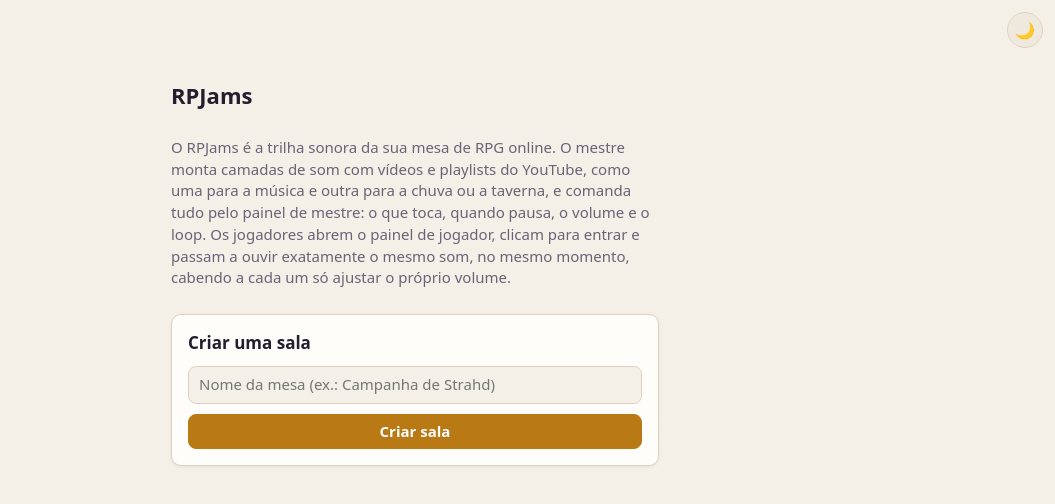
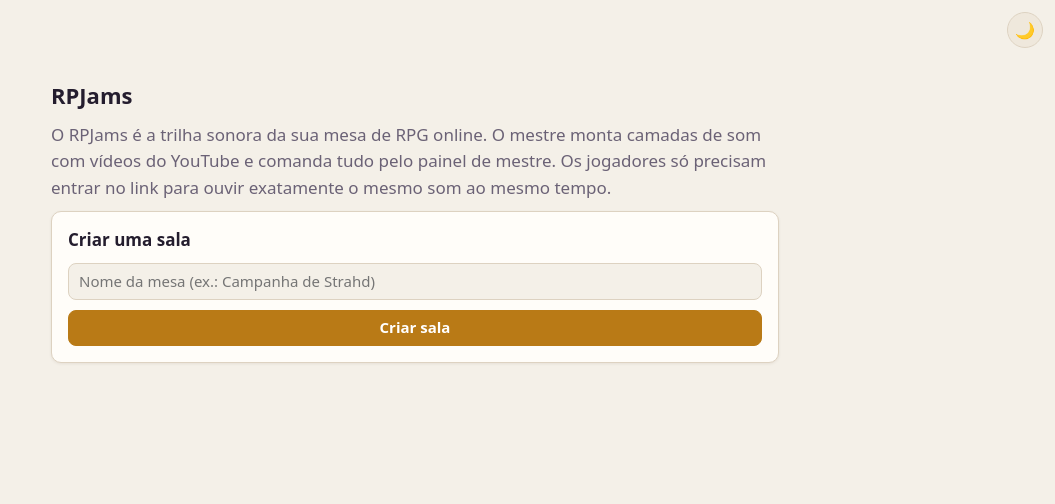
Before and after one commit to luisnovaes-bot/RPJams, a Next.js app: page / in a window 1280 px wide. Shown: the top 504 px of the page, without its empty margins (225-1280 px from the left). Built offline with nearby package versions, Linux system fonts and the light colour scheme.

Commit message:
Shorter home texts, larger intro and a wider home screen
Co-Authored-By: Claude Opus 5.5 (1M context) <noreply@anthropic.com>

```diff
--- a/app/globals.css
+++ b/app/globals.css
@@ -131,3 +131,5 @@ button.add-layer-button:hover { border-color: var(--accent); color: var(--accent
 .layer-scroll { flex: 1 1 auto; min-height: 0; overflow-y: auto; display: flex; flex-direction: column; gap: 2px; margin-right: -6px; padding-right: 6px; }
 .now-top { display: flex; align-items: center; justify-content: space-between; gap: 10px; }
 .loop-btn { flex: none; font-size: 13px; padding: 4px 10px; }
+.center.home { max-width: 760px; }
+.intro { font-size: 17px; line-height: 1.55; margin: 0; }
--- a/app/page.tsx
+++ b/app/page.tsx
@@ -44,16 +44,14 @@ export default function Home() {
   }
 
   return (
-    <main className="center stack">
+    <main className="center home stack">
       <div className="corner">
         <ThemeToggle />
       </div>
       <h1>RPJams</h1>
-      <p className="muted">
-        O RPJams é a trilha sonora da sua mesa de RPG online. O mestre monta camadas de som com vídeos e playlists do YouTube, como uma
-        para a música e outra para a chuva ou a taverna, e comanda tudo pelo painel de mestre: o que toca, quando pausa, o volume e o
-        loop. Os jogadores abrem o painel de jogador, clicam para entrar e passam a ouvir exatamente o mesmo som, no mesmo momento,
-        cabendo a cada um só ajustar o próprio volume.
+      <p className="muted intro">
+        O RPJams é a trilha sonora da sua mesa de RPG online. O mestre monta camadas de som com vídeos do YouTube e comanda tudo pelo
+        painel de mestre. Os jogadores só precisam entrar no link para ouvir exatamente o mesmo som ao mesmo tempo.
       </p>
 
       {created ? (
@@ -61,10 +59,8 @@ export default function Home() {
           <h2>Sala “{created.name}” criada</h2>
           <p className="muted">
             Cada sala tem dois links. O link de mestre abre o painel de controle, onde você monta as camadas, escolhe as faixas e comanda
-            o som da mesa. Guarde-o como uma senha: quem tiver esse link controla a sala, e ele não pode ser recuperado. O link dos
-            jogadores é o que você manda para o grupo. Ele abre só o painel de ouvir, onde cada pessoa entra com um nome, ajusta o
-            próprio volume e acompanha o que você toca, sem ver o nome das faixas. A sala fica salva, então os mesmos links servem para
-            todas as sessões.
+            o som da mesa. Quem tiver esse link controla a sala. O link dos jogadores é o que você manda para o grupo. Ele abre só a tela
+            para ouvir. A sala fica salva, então os mesmos links servem para todas as sessões.
           </p>
           <div className="stack">
             <strong>Seu link de mestre (guarde, ele não pode ser recuperado)</strong>
```
